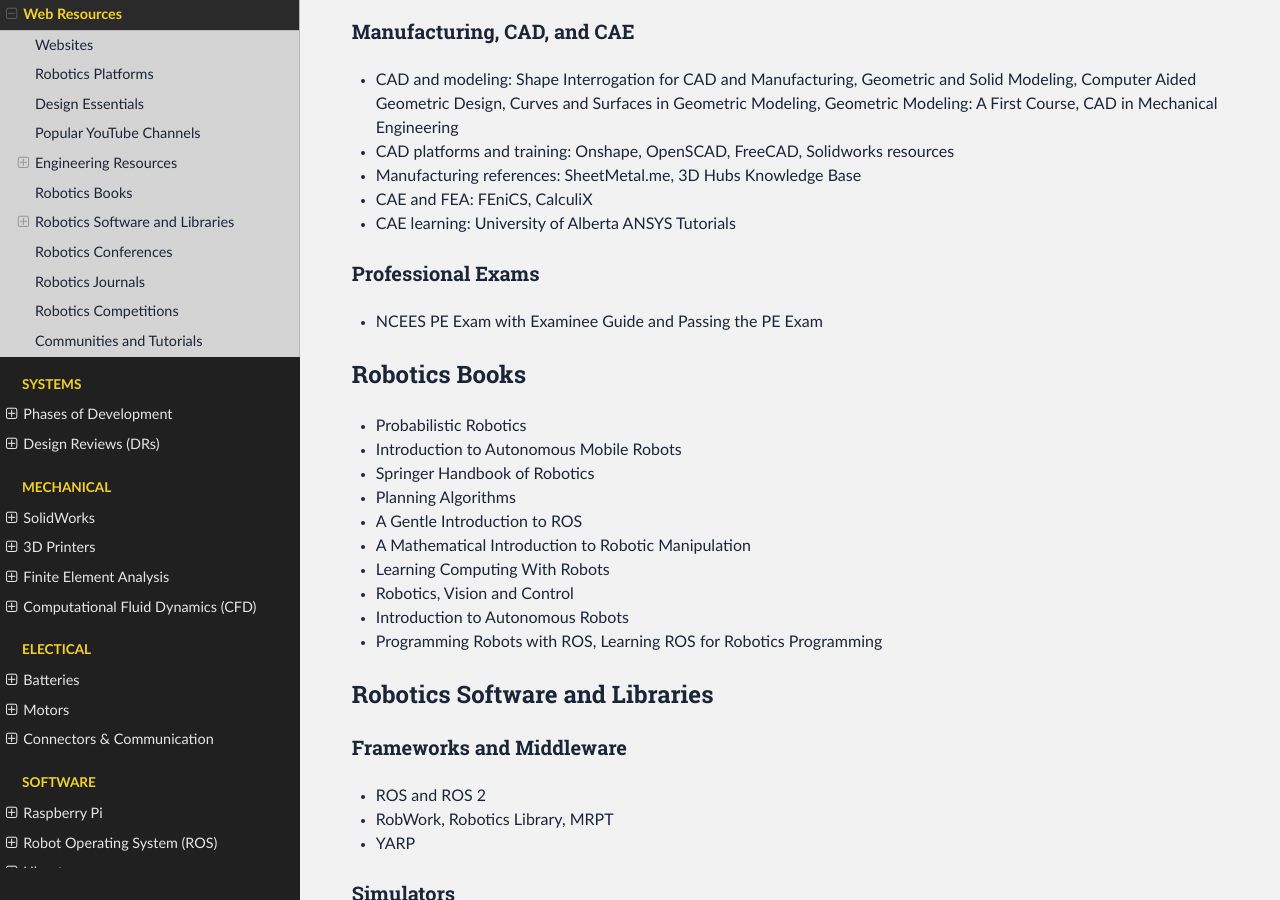
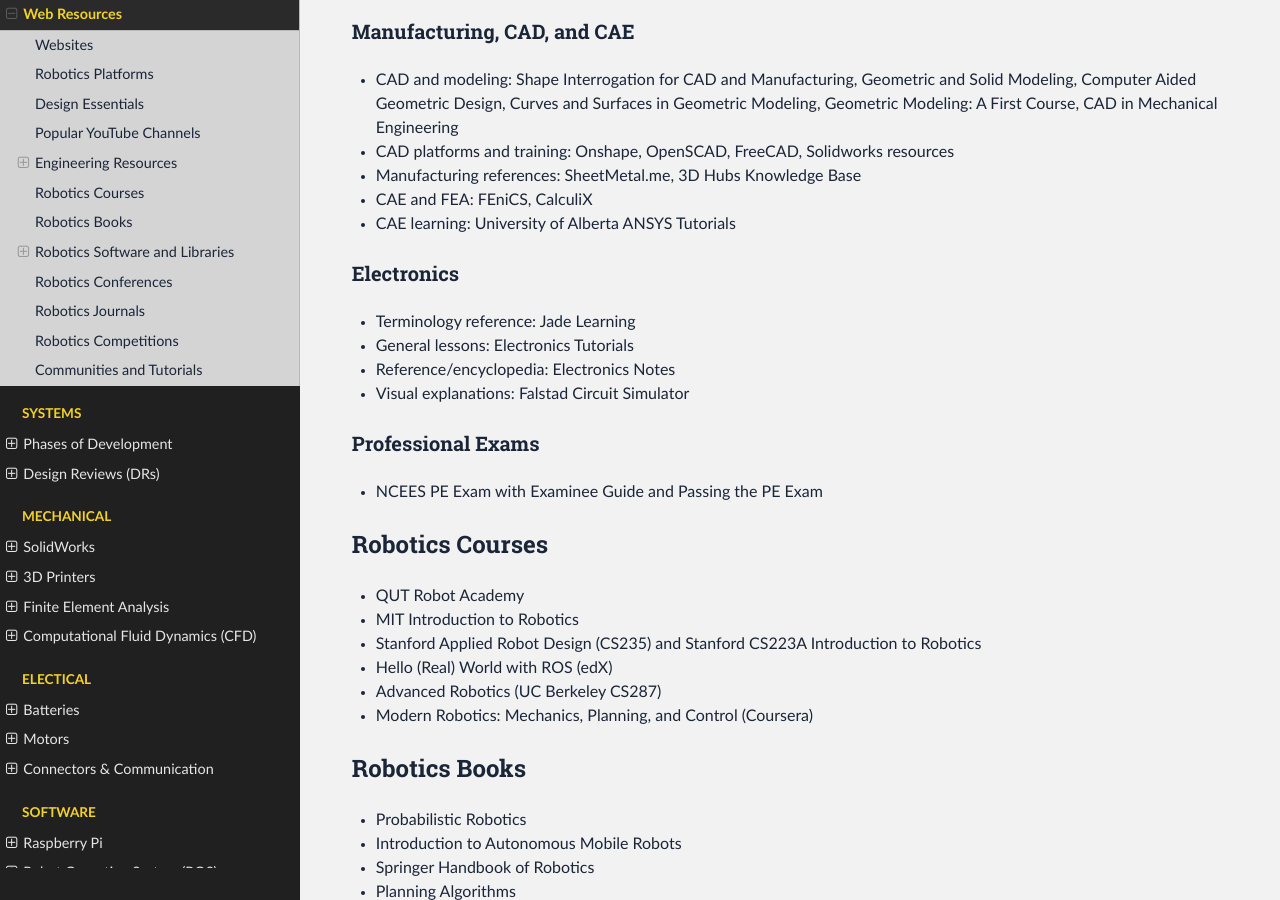
Before and after one commit to turtle-robotics/TURTLE-Knowledge-Base, a Sphinx documentation site: the page built from docs/source/Lab_and_Tools/web_resources.rst, in a window 1280 px wide and 900 px high, scrolled down 2476 px. Built offline with Sphinx 7.4.7 and the Read the Docs theme 3.1.0, drawn with Linux system fonts in a browser that asks for light colours.

Commit message:
Added small electronics resources section

```diff
--- a/docs/source/Lab_and_Tools/web_resources.rst
+++ b/docs/source/Lab_and_Tools/web_resources.rst
@@ -115,6 +115,13 @@
 * CAE and FEA: `FEniCS <https://fenicsproject.org/>`_, `CalculiX <http://www.calculix.de/>`_
 * CAE learning: `University of Alberta ANSYS Tutorials <http://www.mece.ualberta.ca/tutorials/ansys/>`_
 
+Electronics
+-------------------------------
+* Terminology reference: `Jade Learning <https://www.jadelearning.com/electrical-engineering-terms/>`_
+* General lessons: `Electronics Tutorials <https://www.electronics-tutorials.ws/>`_
+* Reference/encyclopedia: `Electronics Notes <https://www.electronics-notes.com/>`_
+* Visual explanations: `Falstad Circuit Simulator <https://www.falstad.com/circuit/>`_
+
 Professional Exams
 ------------------
 
@@ -122,17 +129,15 @@
 
 ..
     idk how many ppl want the courses but here they are
-..
-    Robotics Courses
-    ~~~~~~~~~~~~~~~~
-..
-    * `QUT Robot Academy <https://robotacademy.net.au/>`_
-    * `MIT Introduction to Robotics <http://ocw.mit.edu/courses/mechanical-engineering/2-12-introduction-to-robotics-fall-2005/>`_
-    * `Stanford Applied Robot Design (CS235) <https://www.youtube.com/user/StanfordCS235/videos>`_ and `Stanford CS223A Introduction to Robotics <https://see.stanford.edu/Course/CS223A>`_
-    * `Hello (Real) World with ROS (edX) <https://www.edx.org/course/hello-real-world-with-ros-robot-operating-system-2>`_
-    * `Advanced Robotics (UC Berkeley CS287) <https://people.eecs.berkeley.edu/~pabbeel/cs287-fa19/>`_
-    * `Building Arduino Robots and Devices (Coursera) <https://www.coursera.org/learn/arduino>`_
-    * `Modern Robotics: Mechanics, Planning, and Control (Coursera) <https://www.coursera.org/specializations/modernrobotics>`_
+
+Robotics Courses
+~~~~~~~~~~~~~~~~
+* `QUT Robot Academy <https://robotacademy.net.au/>`_
+* `MIT Introduction to Robotics <http://ocw.mit.edu/courses/mechanical-engineering/2-12-introduction-to-robotics-fall-2005/>`_
+* `Stanford Applied Robot Design (CS235) <https://www.youtube.com/user/StanfordCS235/videos>`_ and `Stanford CS223A Introduction to Robotics <https://see.stanford.edu/Course/CS223A>`_
+* `Hello (Real) World with ROS (edX) <https://www.edx.org/course/hello-real-world-with-ros-robot-operating-system-2>`_
+* `Advanced Robotics (UC Berkeley CS287) <https://people.eecs.berkeley.edu/~pabbeel/cs287-fa19/>`_
+* `Modern Robotics: Mechanics, Planning, and Control (Coursera) <https://www.coursera.org/specializations/modernrobotics>`_
 
 Robotics Books
 ~~~~~~~~~~~~~~
```
